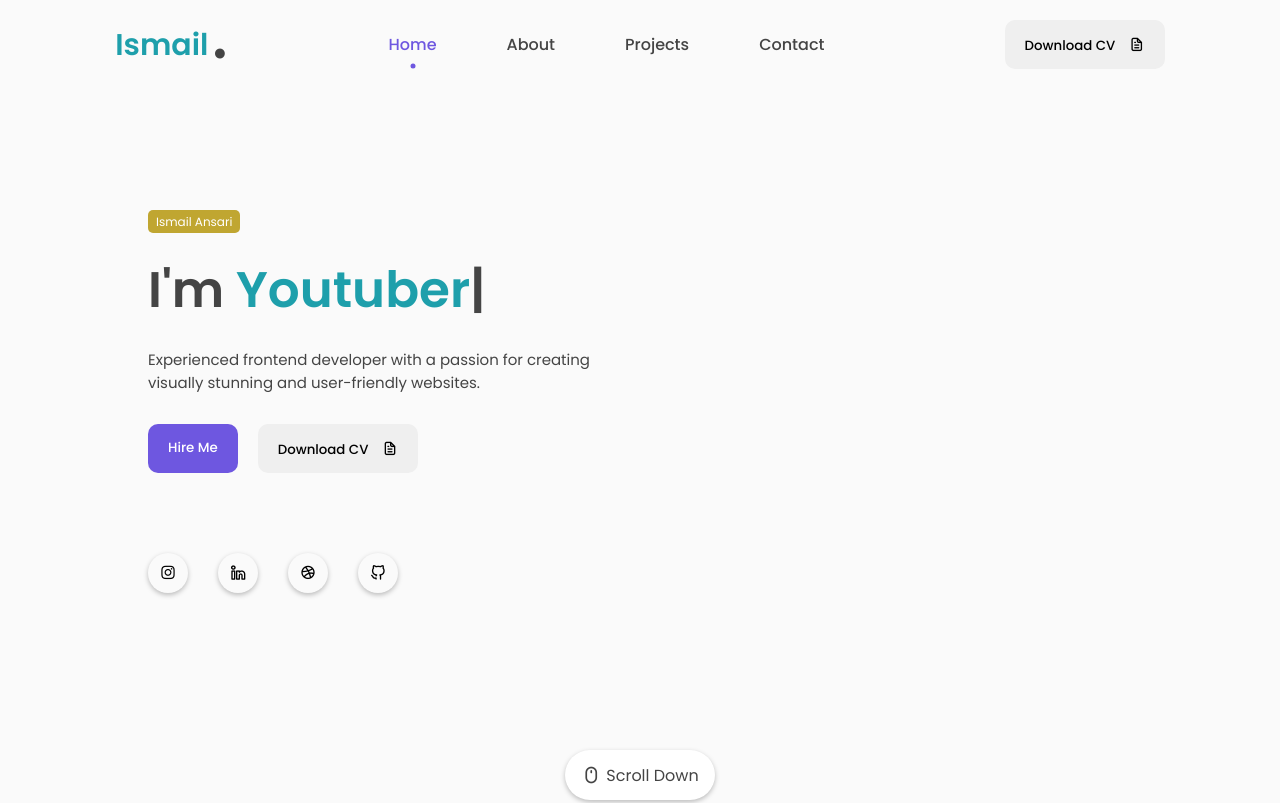
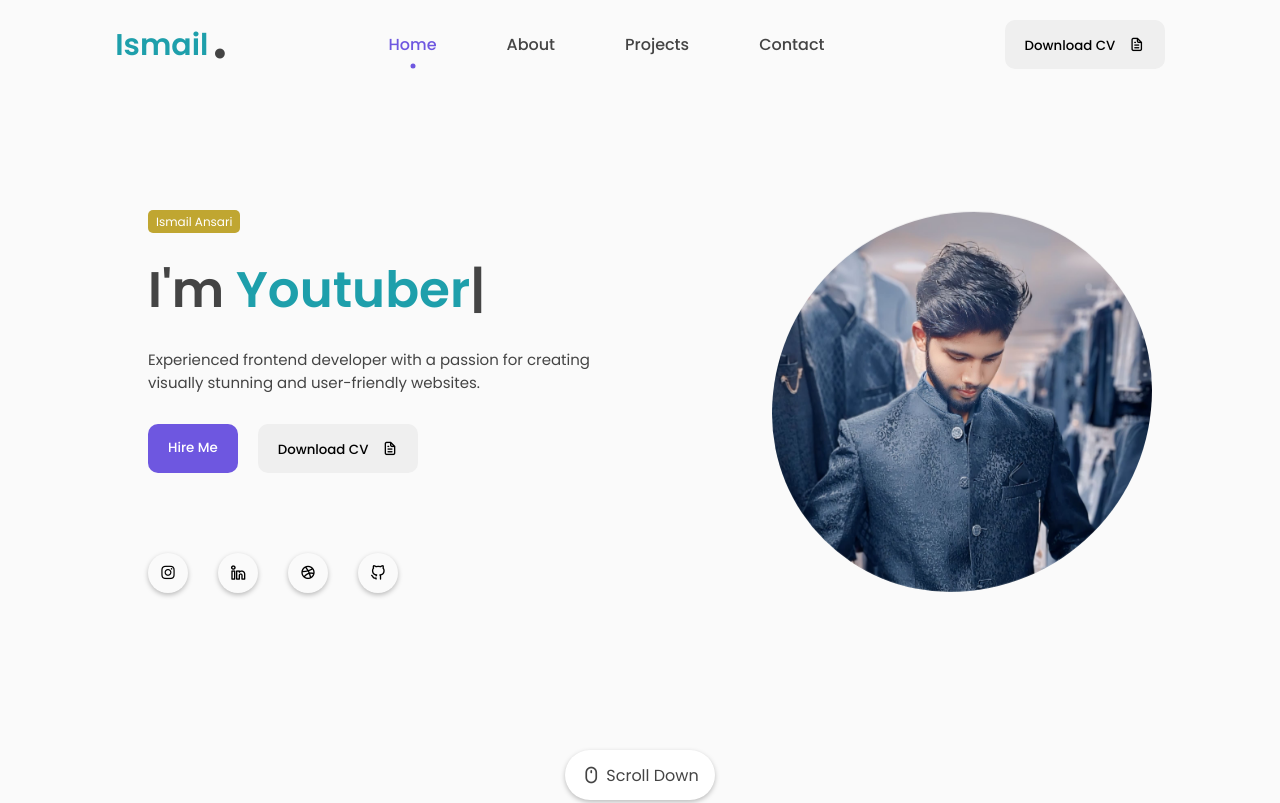
Before and after one commit to ismail9113/secportfolio, a plain HTML site: page index.html in a window 1280 px wide. Shown: the top 803 px of the page. Drawn offline with nearby package versions, Linux system fonts and the light colour scheme; the site is published under a folder, as on GitHub Pages, so addresses that start at the root find nothing.

Commit message:
Update index.html

```diff
--- a/index.html
+++ b/index.html
@@ -730,7 +730,7 @@ footer{
                 <div class="featured-image">
                     <div class="image">
 <!--                         <img src="https://images.pexels.com/photos/5195245/pexels-photo-5195245.jpeg" alt="avatar"> -->
-                        <img src="/WhatsApp Image 2024-10-18 at 22.27.48_5aaded42.jpg" alt="avatar">
+                        <img src="./WhatsApp Image 2024-10-18 at 22.27.48_5aaded42.jpg" alt="avatar">
                     </div>
                 </div>
                 <div class="scroll-icon-box">
```
